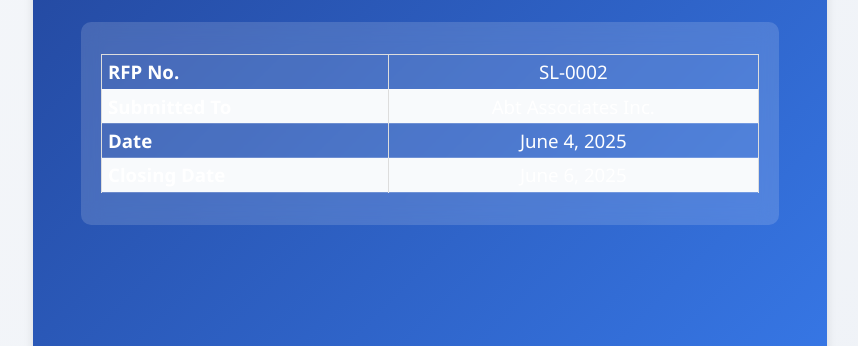
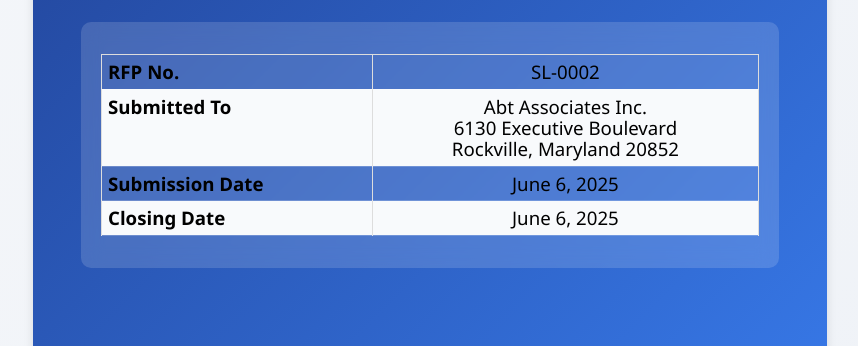
Before and after one commit to mohamedsillahkanu/sbd-proposal, a plain HTML site: page index.html in a window 1280 px wide. Shown: the part 454-800 px from the top of the page, without its empty margins (210-1068 px from the left). Drawn offline with Linux system fonts and the light colour scheme.

Commit message:
Update index.html

```diff
--- a/index.html
+++ b/index.html
@@ -87,7 +87,7 @@
 
         .cover-details table {
             width: 100%;
-            color: white;
+            color: black;
         }
 
         .cover-details td {
@@ -417,11 +417,14 @@
                     </tr>
                     <tr>
                         <td><strong>Submitted To</strong></td>
-                        <td>Abt Associates Inc.</td>
+                        <td>Abt Associates Inc.<br>
+                            6130 Executive Boulevard<br>
+                            Rockville, Maryland 20852
+                        </td>
                     </tr>
                     <tr>
-                        <td><strong>Date</strong></td>
-                        <td>June 4, 2025</td>
+                        <td><strong>Submission Date</strong></td>
+                        <td>June 6, 2025</td>
                     </tr>
                     <tr>
                         <td><strong>Closing Date</strong></td>
```
